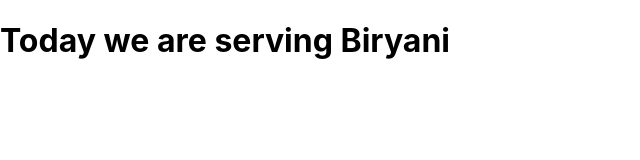
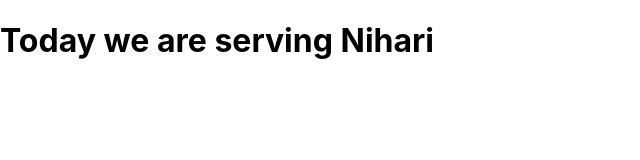
Before and after one commit to imran-ahmeds/bootcamp27july, a React (Create React App) app: page / in a window 1280 px wide. Shown: the top 160 px of the page, without its empty margins (0-640 px from the left). Built offline with nearby package versions, Linux system fonts and the light colour scheme.

Commit message:
porps object
dish name

```diff
--- a/src/App.js
+++ b/src/App.js
@@ -4,7 +4,7 @@ import Dinner from './dinner';
 
 function App() {
   return (
-    <Dinner />
+    <Dinner dishName="Nihari"/>
   );
 }
 
--- a/src/dinner.js
+++ b/src/dinner.js
@@ -1,8 +1,8 @@
 import React from 'react'
 
-function Dinner(){
+function Dinner(props){
     return(
-        <h1>Today we are serving Biryani</h1>
+    <h1>Today we are serving {props.dishName}</h1>
     );
 }
 
--- a/src/index.js
+++ b/src/index.js
@@ -3,7 +3,7 @@ import ReactDOM from 'react-dom';
 import './index.css';
 import App from './App';
 import reportWebVitals from './reportWebVitals';
-import Dinner from './dinner';
+
 ReactDOM.render(
   <React.StrictMode>
     <App />
```
